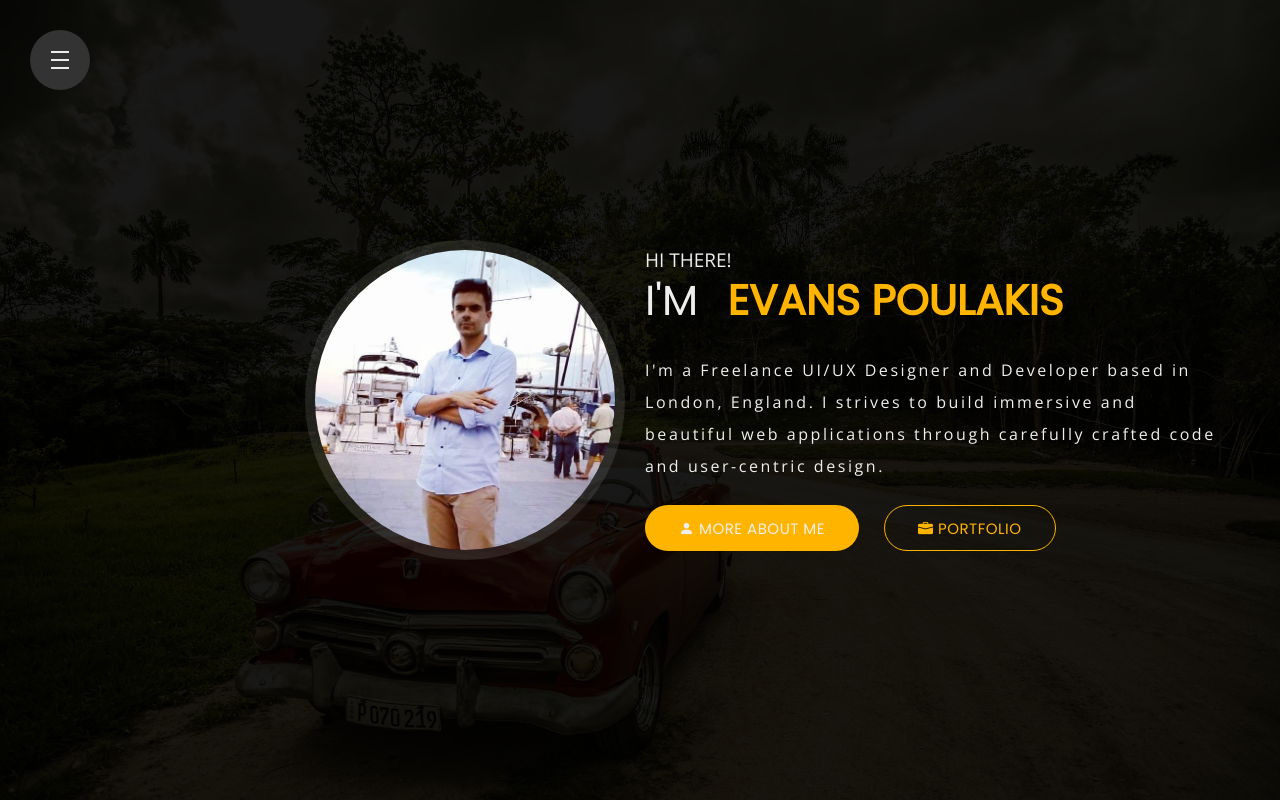
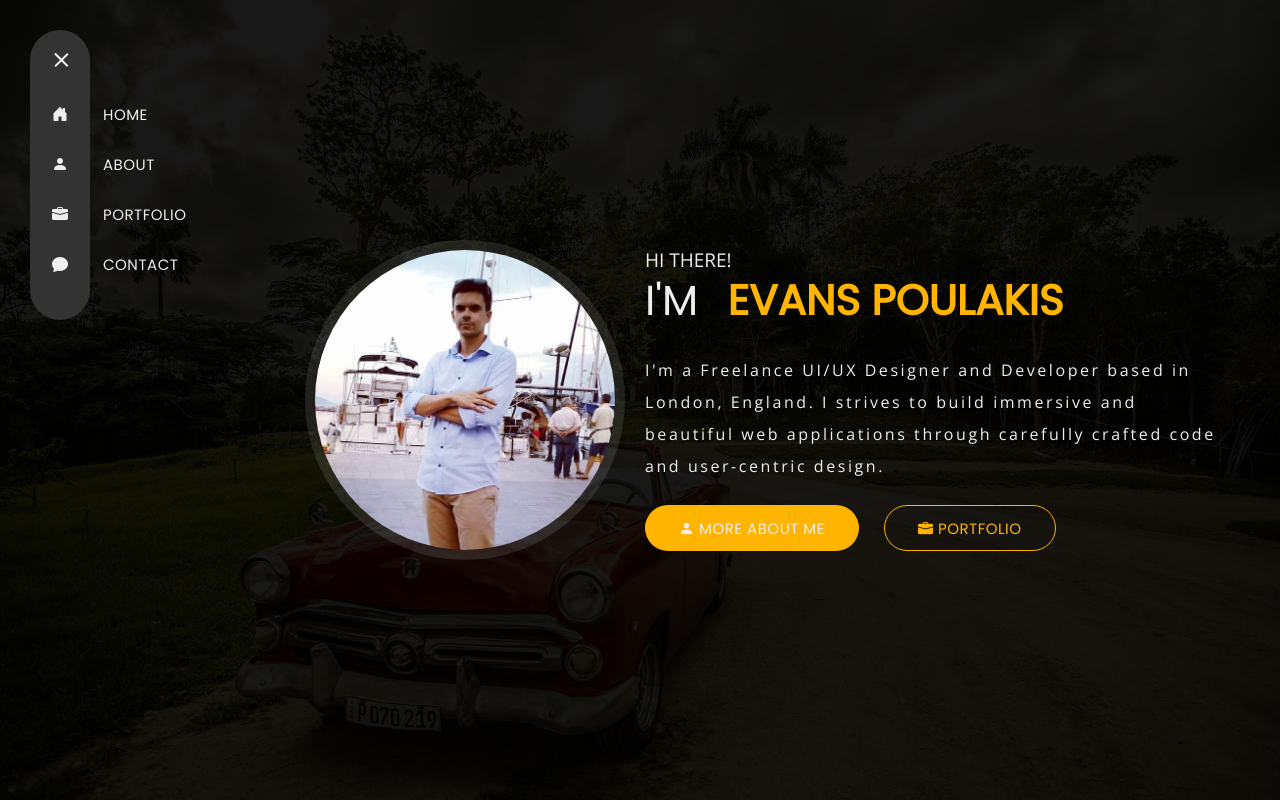
Before and after one commit to evans-p/portfolio, a React (Create React App) app: page / in a window 1280 px wide. Both pictures are taken after a click on the element 60 px from the left and 60 px from the top of the page. Built offline with nearby package versions, Linux system fonts and the light colour scheme.

Commit message:
finished building the menu

```diff
--- a/src/Apps/MainPage/Components/Menu/Menu.css
+++ b/src/Apps/MainPage/Components/Menu/Menu.css
@@ -1,29 +1,132 @@
 .Menu {
+  position: fixed;
+  top: 30px;
+  left: 30px;
+}
+
+.Menu .burger {
+  position: absolute;
+  top: 0;
   width: 60px;
   height: 60px;
   border-radius: 50%;
-  background-color: var(--menu-background-color);
-  margin-top: 30px;
-  margin-left: 30px;
+  background-color: transparent;
   display: flex;
+  flex-direction: column;
   justify-content: center;
   align-items: center;
   cursor: pointer;
+  /* z-index: 4; */
 }
 
-.Menu .burger {
+.Menu .burger span,
+.Menu .burger::before,
+.Menu .burger::after {
+  content: "";
+  margin: 2.8px 0px;
   width: 30%;
-  height: 30%;
-  display: flex;
-  flex-direction: column;
-  justify-content: space-between;
-  border-radius: 50%;
+  height: 3%;
+  background-color: var(--menu-secondary-color);
   transition: all 0.2s ease-in-out;
 }
 
-.Menu .burger .line {
-  width: 100%;
-  height: 10%;
-  background-color: var(--menu-secondary-color);
-  transition: all 0.2s ease-in-out;
+.Menu .options {
+  width: 60px;
+  height: 60px;
+  padding-top: 60px;
+  background-color: var(--menu-background-color);
+  z-index: 3;
+  border-radius: 30px;
+  transition: height 0.2s ease-in-out;
 }
+
+.Menu .options .option {
+  height: 50px;
+  width: 150px;
+  display: flex;
+  align-items: center;
+  padding-left: 22px;
+  cursor: pointer;
+  visibility: hidden;
+}
+
+.Menu .options .option:nth-child(1) i {
+  transition: color 0.1s ease-in-out, transform 0.1s ease-in 0.05s;
+  opacity: 0;
+  transform: scale(0);
+}
+
+.Menu .options .option:nth-child(2) i {
+  transition: color 0.1s ease-in-out, transform 0.1s ease-in 0.1s;
+  opacity: 0;
+  transform: scale(0);
+}
+.Menu .options .option:nth-child(3) i {
+  transition: color 0.1s ease-in-out, transform 0.1s ease-in 0.15s;
+  opacity: 0;
+  transform: scale(0);
+}
+.Menu .options .option:nth-child(4) i {
+  transition: color 0.1s ease-in-out, transform 0.1s ease-in 0.2s;
+  opacity: 0;
+  transform: scale(0);
+}
+
+.Menu .options .option h3 {
+  margin-left: 35px;
+  margin-bottom: 0;
+  letter-spacing: 0.5px;
+  font-weight: 500;
+  font-size: 15px;
+  text-transform: uppercase;
+  transition: color 0.1s ease-in-out;
+}
+
+.Menu .options .option:nth-child(1) h3 {
+  transition: color 0.1s ease-in-out, opacity 0.2s ease-in 0.05s;
+  opacity: 0;
+}
+.Menu .options .option:nth-child(2) h3 {
+  transition: color 0.1s ease-in-out, opacity 0.2s ease-in 0.1s;
+  opacity: 0;
+}
+.Menu .options .option:nth-child(3) h3 {
+  transition: color 0.1s ease-in-out, opacity 0.2s ease-in 0.15s;
+  opacity: 0;
+}
+.Menu .options .option:nth-child(4) h3 {
+  transition: color 0.1s ease-in-out, opacity 0.2s ease-in 0.2s;
+  opacity: 0;
+}
+
+.Menu .options .option:hover i,
+.Menu .options .option:hover h3 {
+  color: var(--app-color-main);
+}
+
+.Menu .options-open .option-open i {
+  transform: scale(1) !important;
+  opacity: 1 !important;
+}
+
+.Menu .options-open .option-open h3 {
+  transform: translateX(0) !important;
+  opacity: 1 !important;
+}
+
+.Menu .options-open {
+  height: 290px;
+}
+.Menu .options-open .option-open {
+  visibility: visible;
+}
+
+.Menu .burger-open span {
+  opacity: 0;
+}
+.Menu .burger-open::before {
+  transform: rotate(-45deg) translate(-4px, 6px);
+}
+.Menu .burger-open::after {
+  transform: rotate(45deg) translate(-4px, -6px);
+}
--- a/src/Apps/MainPage/Components/Menu/Menu.js
+++ b/src/Apps/MainPage/Components/Menu/Menu.js
@@ -19,13 +19,38 @@ class Menu extends React.Component {
 
   render() {
     return (
-      <div className="Menu">
-        <div className="burger">
-          <div className="line"></div>
-          <div className="line"></div>
-          <div className="line"></div>
+      <nav className="Menu">
+        <div
+          className={this.state.open ? "burger burger-open" : "burger"}
+          onClick={this.openMenu}
+        >
+          <span></span>
         </div>
-      </div>
+        <div className={this.state.open ? "options options-open" : "options"}>
+          <div className={this.state.open ? "option option-open " : "option"}>
+            <i class="bi bi-house-door-fill"></i>
+            <h3>home</h3>
+          </div>
+          <div className={this.state.open ? "option option-open" : "option"}>
+            <i className="bi bi-person-fill"></i>
+            <h3>about</h3>
+          </div>
+          <div className={this.state.open ? "option option-open" : "option"}>
+            <i className="bi bi-briefcase-fill"></i>
+            <h3>portfolio</h3>
+          </div>
+          <div
+            className={
+              this.state.open
+                ? "option option-open contact-open"
+                : "option contact"
+            }
+          >
+            <i class="bi bi-chat-fill"></i>
+            <h3>contact</h3>
+          </div>
+        </div>
+      </nav>
     );
   }
 }
```
